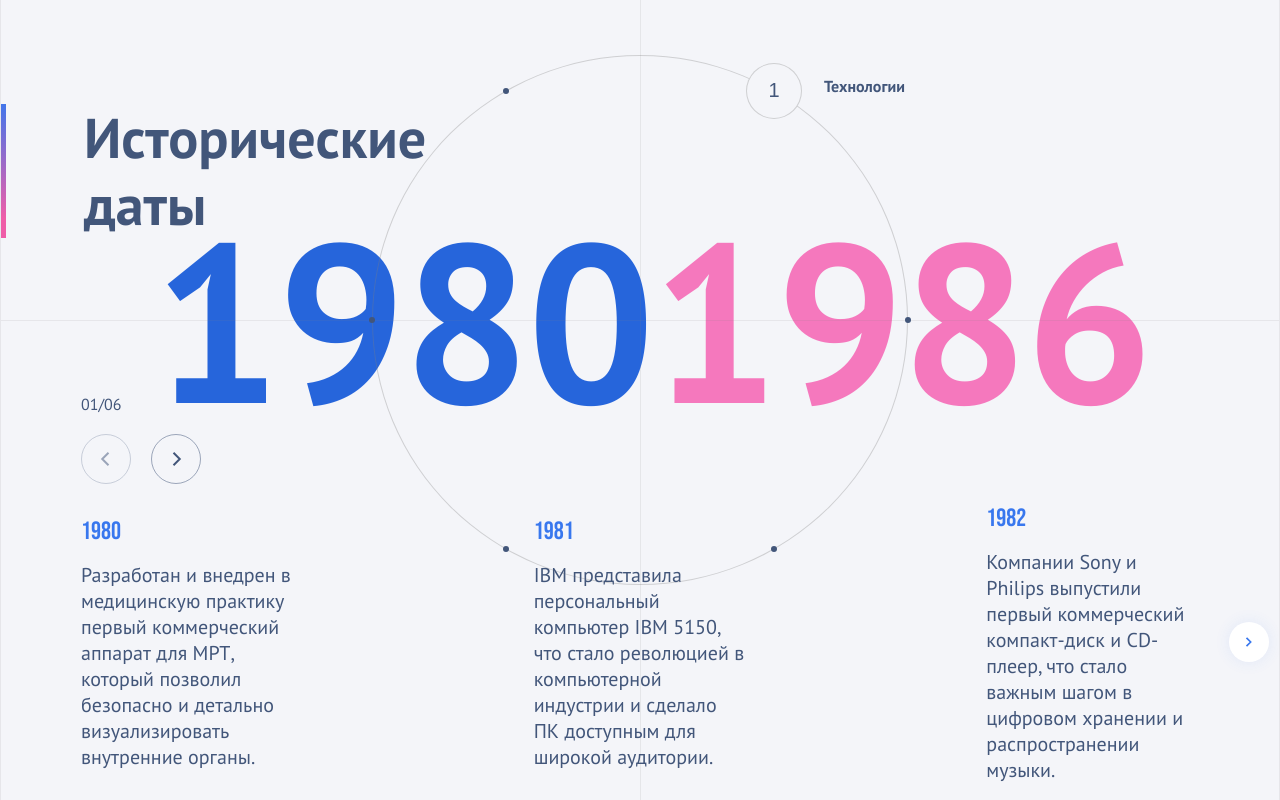
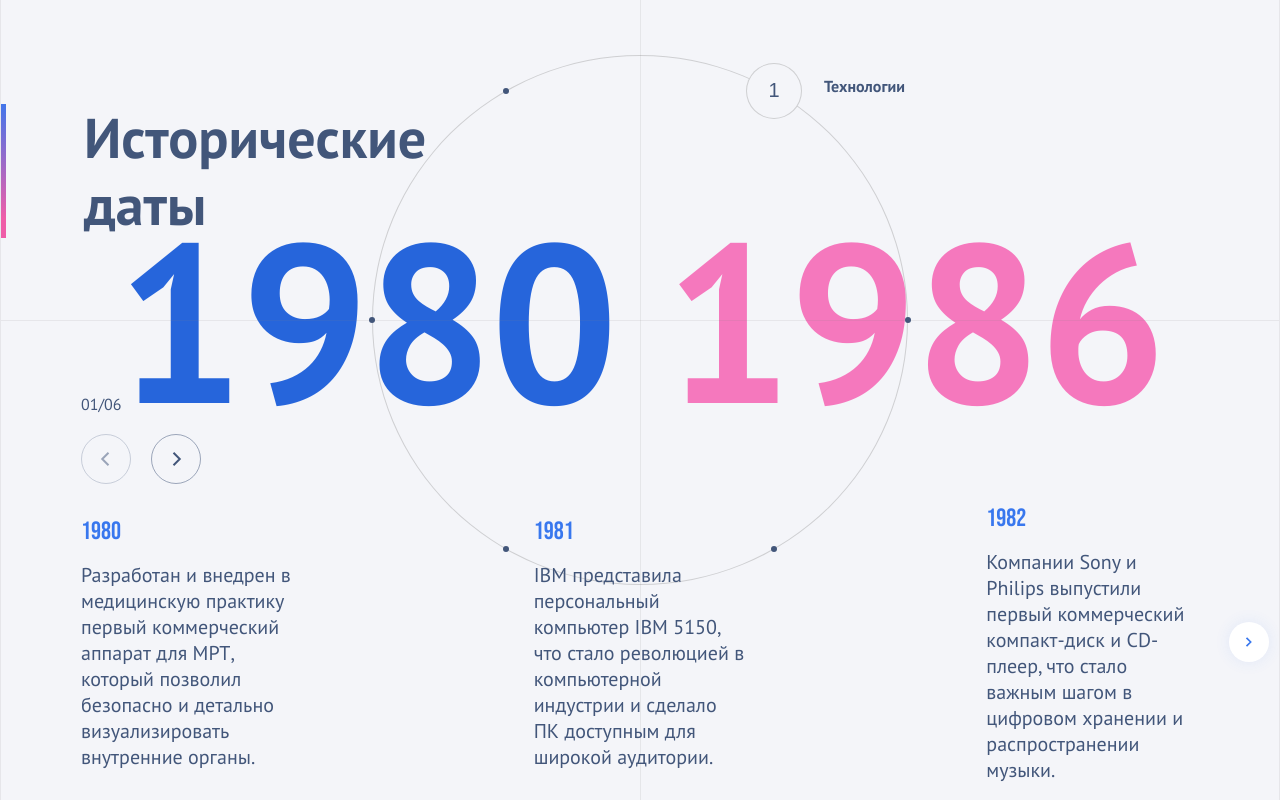
Before and after one commit to Visheyt/History-dates, a React app: page / in a window 1280 px wide. Built offline with nearby package versions, Linux system fonts and the light colour scheme.

Commit message:
feat: add gap between dates

```diff
--- a/src/components/dates/dates.scss
+++ b/src/components/dates/dates.scss
@@ -1,8 +1,9 @@
 .dates {
   display: flex;
-  justify-content: space-between;
+  justify-content: center;
+  gap: 50px;
   width: 100%;
-  max-width: 973px;
+  max-width: 1440px;
   font-size: 150px;
   font-weight: 700;
   line-height: 160px;
```
Also changed, not shown: 14 other files (tests, documents, lock files or other folders).
